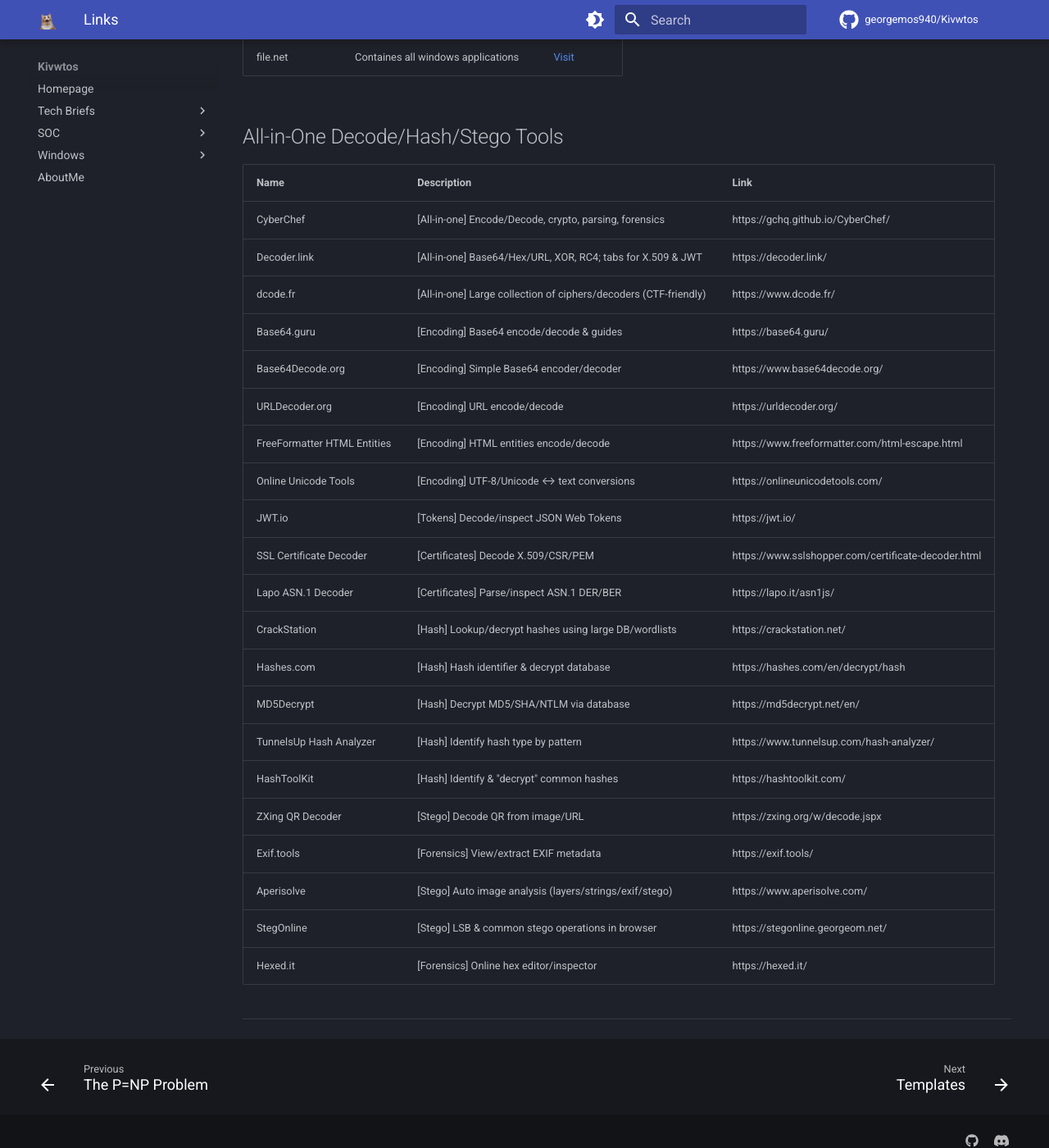
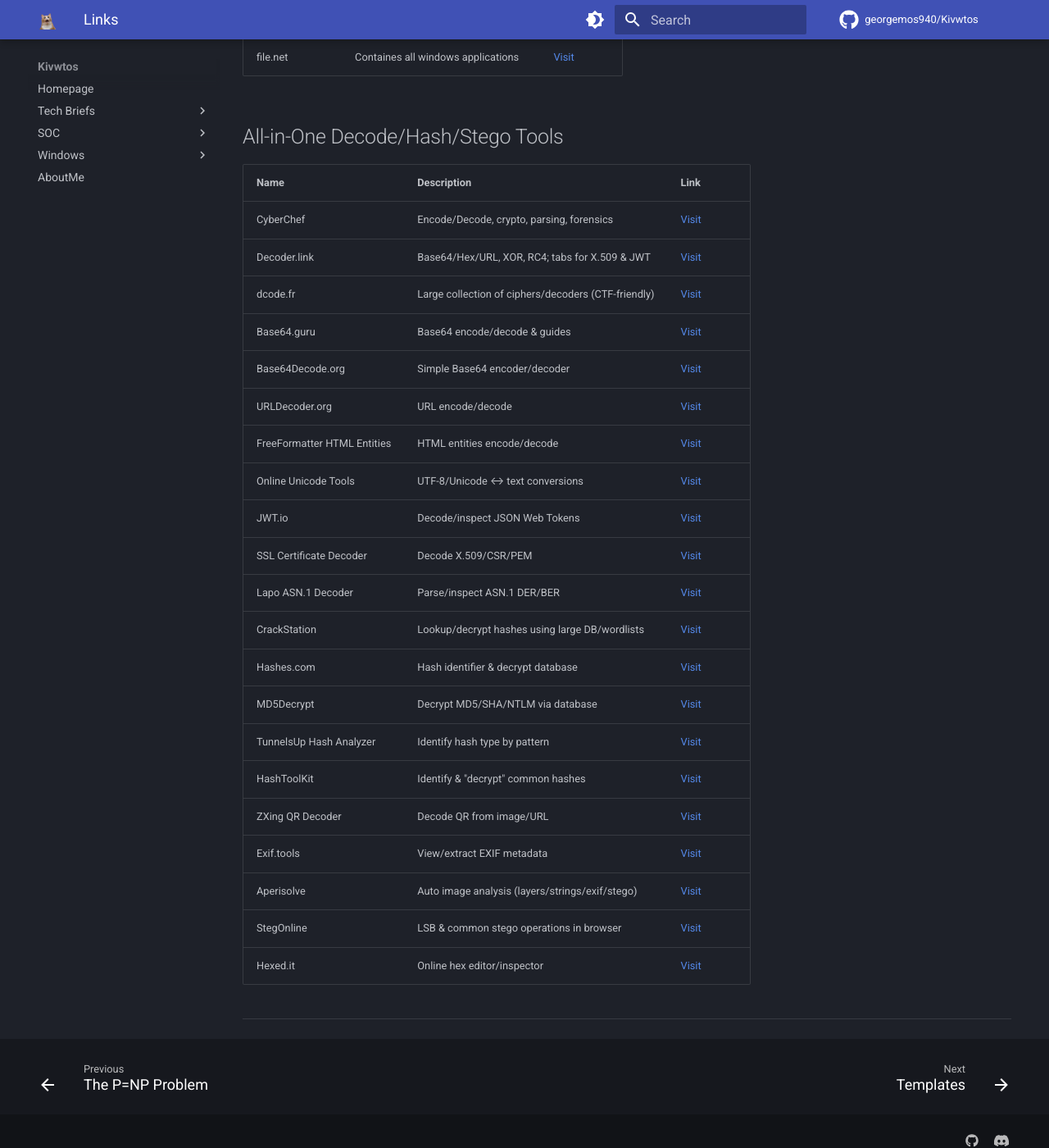
Before and after one commit to georgemos940/Kivwtos, an MkDocs documentation site: the page built from docs/soc/links.md, in a window 1280 px wide and 1400 px high, scrolled down 3188 px. Shown: the whole window at 82% size. Built offline with MkDocs 1.6.1 and Material for MkDocs 9.7.7, drawn with Linux system fonts in a browser that asks for light colours; comment, search, counter and statistics services are not loaded.

Commit message:
fix things in link

```diff
--- a/docs/soc/links.md
+++ b/docs/soc/links.md
@@ -83,39 +83,39 @@
 
 ## Malware Analysis
 
-| Name            | Description                               | Link                                      |
-| --------------- | ----------------------------------------- | ----------------------------------------- |
-| VirusTotal      | Multi-engine file and URL scanning        | [Visit](https://www.virustotal.com/)      |
-| Hybrid Analysis | Static and dynamic malware analysis       | [Visit](https://www.hybrid-analysis.com/) |
-| Intezer Analyze | Code genome malware analysis              | [Visit](https://analyze.intezer.com/)     |
-| Any.Run         | Interactive malware sandbox               | [Visit](https://any.run/)                 |
-| file.net        | Containes all windows applications        | [Visit](https://www.file.net/process)     |
+| Name            | Description                         | Link                                      |
+| --------------- | ----------------------------------- | ----------------------------------------- |
+| VirusTotal      | Multi-engine file and URL scanning  | [Visit](https://www.virustotal.com/)      |
+| Hybrid Analysis | Static and dynamic malware analysis | [Visit](https://www.hybrid-analysis.com/) |
+| Intezer Analyze | Code genome malware analysis        | [Visit](https://analyze.intezer.com/)     |
+| Any.Run         | Interactive malware sandbox         | [Visit](https://any.run/)                 |
+| file.net        | Containes all windows applications  | [Visit](https://www.file.net/process)     |
 
 
 ## All-in-One Decode/Hash/Stego Tools
-| Name                        | Description                                                      | Link                                                |
-| --------------------------- | ---------------------------------------------------------------- | --------------------------------------------------- |
-| CyberChef                   | [All-in-one] Encode/Decode, crypto, parsing, forensics           | https://gchq.github.io/CyberChef/                   |
-| Decoder.link                | [All-in-one] Base64/Hex/URL, XOR, RC4; tabs for X.509 & JWT      | https://decoder.link/                               |
-| dcode.fr                    | [All-in-one] Large collection of ciphers/decoders (CTF-friendly) | https://www.dcode.fr/                               |
-| Base64.guru                 | [Encoding] Base64 encode/decode & guides                         | https://base64.guru/                                |
-| Base64Decode.org            | [Encoding] Simple Base64 encoder/decoder                         | https://www.base64decode.org/                       |
-| URLDecoder.org              | [Encoding] URL encode/decode                                     | https://urldecoder.org/                             |
-| FreeFormatter HTML Entities | [Encoding] HTML entities encode/decode                           | https://www.freeformatter.com/html-escape.html      |
-| Online Unicode Tools        | [Encoding] UTF-8/Unicode ↔ text conversions                      | https://onlineunicodetools.com/                     |
-| JWT.io                      | [Tokens] Decode/inspect JSON Web Tokens                          | https://jwt.io/                                     |
-| SSL Certificate Decoder     | [Certificates] Decode X.509/CSR/PEM                              | https://www.sslshopper.com/certificate-decoder.html |
-| Lapo ASN.1 Decoder          | [Certificates] Parse/inspect ASN.1 DER/BER                       | https://lapo.it/asn1js/                             |
-| CrackStation                | [Hash] Lookup/decrypt hashes using large DB/wordlists            | https://crackstation.net/                           |
-| Hashes.com                  | [Hash] Hash identifier & decrypt database                        | https://hashes.com/en/decrypt/hash                  |
-| MD5Decrypt                  | [Hash] Decrypt MD5/SHA/NTLM via database                         | https://md5decrypt.net/en/                          |
-| TunnelsUp Hash Analyzer     | [Hash] Identify hash type by pattern                             | https://www.tunnelsup.com/hash-analyzer/            |
-| HashToolKit                 | [Hash] Identify & "decrypt" common hashes                        | https://hashtoolkit.com/                            |
-| ZXing QR Decoder            | [Stego] Decode QR from image/URL                                 | https://zxing.org/w/decode.jspx                     |
-| Exif.tools                  | [Forensics] View/extract EXIF metadata                           | https://exif.tools/                                 |
-| Aperisolve                  | [Stego] Auto image analysis (layers/strings/exif/stego)          | https://www.aperisolve.com/                         |
-| StegOnline                  | [Stego] LSB & common stego operations in browser                 | https://stegonline.georgeom.net/                    |
-| Hexed.it                    | [Forensics] Online hex editor/inspector                          | https://hexed.it/                                   |
+| Name                        | Description                                         | Link                                                         |
+| --------------------------- | --------------------------------------------------- | ------------------------------------------------------------ |
+| CyberChef                   | Encode/Decode, crypto, parsing, forensics           | [Visit](https://gchq.github.io/CyberChef/)                   |
+| Decoder.link                | Base64/Hex/URL, XOR, RC4; tabs for X.509 & JWT      | [Visit](https://decoder.link/)                               |
+| dcode.fr                    | Large collection of ciphers/decoders (CTF-friendly) | [Visit](https://www.dcode.fr/)                               |
+| Base64.guru                 | Base64 encode/decode & guides                       | [Visit](https://base64.guru/)                                |
+| Base64Decode.org            | Simple Base64 encoder/decoder                       | [Visit](https://www.base64decode.org/)                       |
+| URLDecoder.org              | URL encode/decode                                   | [Visit](https://urldecoder.org/)                             |
+| FreeFormatter HTML Entities | HTML entities encode/decode                         | [Visit](https://www.freeformatter.com/html-escape.html)      |
+| Online Unicode Tools        | UTF-8/Unicode ↔ text conversions                    | [Visit](https://onlineunicodetools.com/)                     |
+| JWT.io                      | Decode/inspect JSON Web Tokens                      | [Visit](https://jwt.io/)                                     |
+| SSL Certificate Decoder     | Decode X.509/CSR/PEM                                | [Visit](https://www.sslshopper.com/certificate-decoder.html) |
+| Lapo ASN.1 Decoder          | Parse/inspect ASN.1 DER/BER                         | [Visit](https://lapo.it/asn1js/)                             |
+| CrackStation                | Lookup/decrypt hashes using large DB/wordlists      | [Visit](https://crackstation.net/)                           |
+| Hashes.com                  | Hash identifier & decrypt database                  | [Visit](https://hashes.com/en/decrypt/hash)                  |
+| MD5Decrypt                  | Decrypt MD5/SHA/NTLM via database                   | [Visit](https://md5decrypt.net/en/)                          |
+| TunnelsUp Hash Analyzer     | Identify hash type by pattern                       | [Visit](https://www.tunnelsup.com/hash-analyzer/)            |
+| HashToolKit                 | Identify & "decrypt" common hashes                  | [Visit](https://hashtoolkit.com/)                            |
+| ZXing QR Decoder            | Decode QR from image/URL                            | [Visit](https://zxing.org/w/decode.jspx)                     |
+| Exif.tools                  | View/extract EXIF metadata                          | [Visit](https://exif.tools/)                                 |
+| Aperisolve                  | Auto image analysis (layers/strings/exif/stego)     | [Visit](https://www.aperisolve.com/)                         |
+| StegOnline                  | LSB & common stego operations in browser            | [Visit](https://stegonline.georgeom.net/)                    |
+| Hexed.it                    | Online hex editor/inspector                         | [Visit](https://hexed.it/)                                   |
 
 
 ---
```
